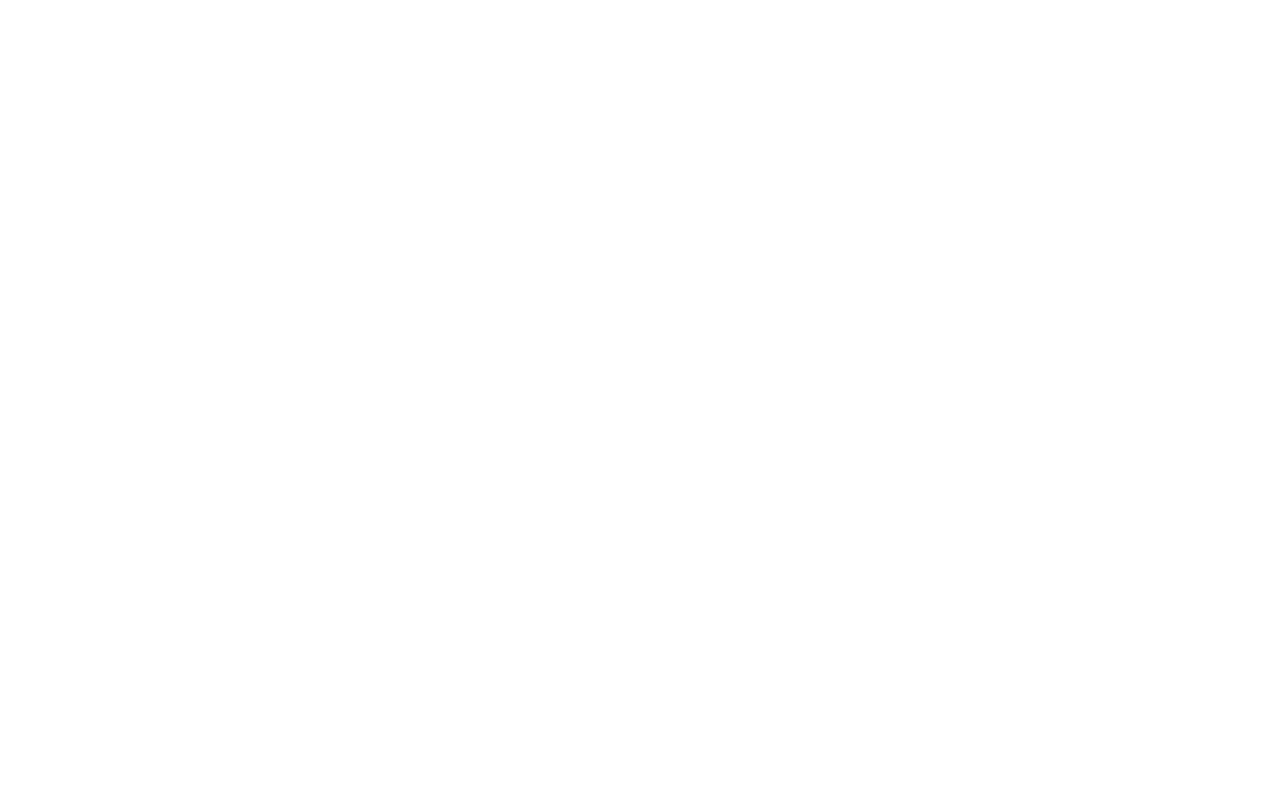
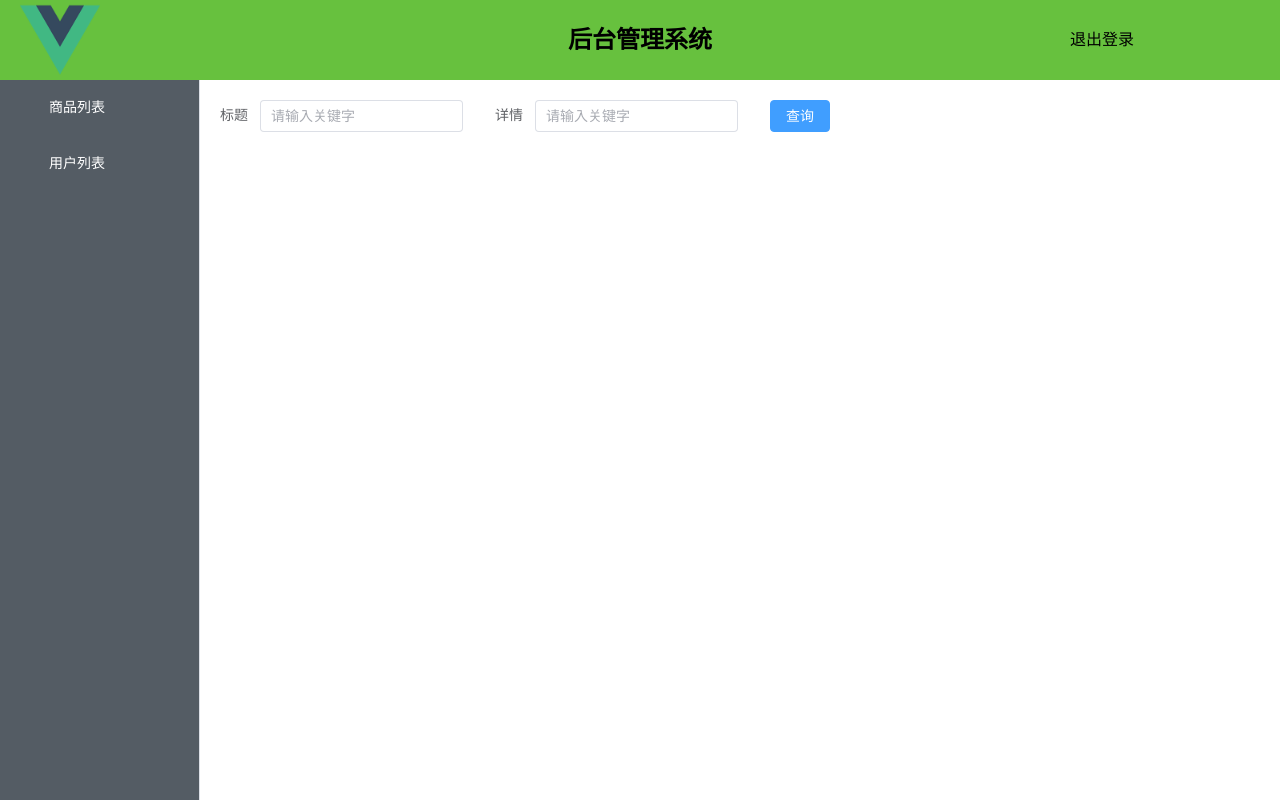
Before and after one commit to fengchuichanganyu/demo, a Vue app: page /goods in a window 1280 px wide. Before the commit this address had no page. Built offline with nearby package versions, Linux system fonts and the light colour scheme; no server answers.

Commit message:
首页侧边栏的动态路由以及商品列表的数据展示

```diff
--- a/src/request/api.ts
+++ b/src/request/api.ts
@@ -4,6 +4,7 @@
   username: string
   password: string
 }
+//登录接口
 export function login(data: loginData) {
   return service({
     url: '/login',
@@ -11,3 +12,10 @@
     data,
   })
 }
+//商品列表接口
+export function getGoodsList() {
+  return service({
+    url: '/getGoodsList',
+    method: 'get',
+  })
+}
--- a/src/request/index.ts
+++ b/src/request/index.ts
@@ -21,8 +21,9 @@
 service.interceptors.response.use(
   (res) => {
     // console.log(res)
-    const code: number = res.data.data.code
-    console.log(code)
+    const code: number = res.data.code //请求列表返回参数
+    // const code: number = res.data.data.code //登录返回参数
+    // console.log(code)
     if (code != 200) {
       return Promise.reject(res.data)
     }
--- a/src/router/index.ts
+++ b/src/router/index.ts
@@ -9,6 +9,28 @@
     // which is lazy-loaded when the route is visited.
     component: () =>
       import(/* webpackChunkName: "about" */ '../views/HomeView.vue'),
+    children: [
+      {
+        path: 'goods',
+        name: 'goods',
+        meta: {
+          isShow: true,
+          title: '商品列表',
+        },
+        component: () =>
+          import(/* webpackChunkName: "goods" */ '../views/GoodsView.vue'),
+      },
+      {
+        path: 'user',
+        name: 'user',
+        meta: {
+          isShow: true,
+          title: '用户列表',
+        },
+        component: () =>
+          import(/* webpackChunkName: "user" */ '../views/UserView.vue'),
+      },
+    ],
   },
   {
     path: '/login',
--- /dev/null
+++ b/src/type/goods.ts
@@ -0,0 +1,23 @@
+export interface ListInt {
+  userId: number
+  id: number
+  title: string
+  introduce: string
+}
+export interface selectDataInt {
+  title: string
+  introduce: string
+  page: number
+  count: number
+  pagesize: number
+}
+export class InitData {
+  selectData: selectDataInt = {
+    title: '',
+    introduce: '',
+    page: 1,
+    count: 0,
+    pagesize: 10,
+  }
+  list: ListInt[] = []
+}
--- /dev/null
+++ b/src/views/GoodsView.vue
@@ -0,0 +1,37 @@
+<template>
+  <div>
+    <div class="select-box">
+      <el-form :inline="true" :model="selectData" class="demo-form-inline">
+        <el-form-item label="标题">
+          <el-input v-model="selectData.title" placeholder="请输入关键字" />
+        </el-form-item>
+        <el-form-item label="详情">
+          <el-input v-model="selectData.introduce" placeholder="请输入关键字">
+          </el-input>
+        </el-form-item>
+
+        <el-form-item>
+          <el-button type="primary" @click="onSubmit">查询</el-button>
+        </el-form-item>
+      </el-form>
+    </div>
+  </div>
+</template>
+
+<script lang="ts">
+import { defineComponent, reactive, toRefs } from 'vue'
+import { getGoodsList } from '../request/api'
+import { InitData } from '../type/goods'
+export default defineComponent({
+  setup() {
+    const data = reactive(new InitData())
+    getGoodsList().then((res) => {
+      console.log(res)
+    })
+
+    return { ...toRefs(data) }
+  },
+})
+</script>
+
+<style scoped></style>
--- a/src/views/HomeView.vue
+++ b/src/views/HomeView.vue
@@ -1,18 +1,74 @@
 <template>
   <div class="home">
-    <img alt="Vue logo" src="../assets/logo.png">
-    <HelloWorld msg="Welcome to Your Vue.js + TypeScript App"/>
+    <el-container>
+      <el-header
+        ><el-row :gutter="20">
+          <el-col :span="4"
+            ><img src="../assets/logo.png" alt="" class="logo"
+          /></el-col>
+          <el-col :span="16"><h2>后台管理系统</h2></el-col>
+          <el-col :span="4"><span class="logout">退出登录</span></el-col>
+        </el-row></el-header
+      >
+      <el-container>
+        <el-aside width="200px"
+          ><el-menu
+            active-text-color="#ffd04b"
+            background-color="#545c64"
+            class="el-menu-vertical-demo"
+            default-active="2"
+            text-color="#fff"
+            router
+          >
+            <!-- router是开启路由模式，开启之后能根据el-menu-item里面的idex跳转 -->
+            <el-menu-item
+              :index="item.path"
+              v-for="item in list"
+              :key="item.path"
+            >
+              <el-icon></el-icon>
+              <span>{{ item.meta.title }}</span>
+            </el-menu-item>
+          </el-menu></el-aside
+        >
+        <el-main><router-view></router-view></el-main>
+      </el-container>
+    </el-container>
   </div>
 </template>
 
 <script lang="ts">
-import { defineComponent } from 'vue';
-import HelloWorld from '@/components/HelloWorld.vue'; // @ is an alias to /src
+import { defineComponent } from 'vue'
+import { useRouter } from 'vue-router'
 
 export default defineComponent({
   name: 'HomeView',
-  components: {
-    HelloWorld,
+  setup() {
+    const router = useRouter()
+    const list = router.getRoutes().filter((v) => v.meta.isShow)
+    // console.log(list)
+    return { router, list }
   },
-});
+})
 </script>
+
+<style lang="scss" scoped>
+.el-header {
+  height: 80px;
+  background-color: #67c13e;
+  h2,
+  .logout {
+    text-align: center;
+    height: 80px;
+    line-height: 80px;
+  }
+  .logo {
+    height: 80px;
+  }
+}
+.el-aside {
+  .el-menu {
+    height: calc(100vh - 80px);
+  }
+}
+</style>
--- /dev/null
+++ b/src/views/UserView.vue
@@ -0,0 +1,15 @@
+<template>
+  <div>用户列表</div>
+</template>
+
+<script lang="ts">
+import { defineComponent } from 'vue'
+
+export default defineComponent({
+  setup() {
+    return {}
+  },
+})
+</script>
+
+<style scoped></style>
```
